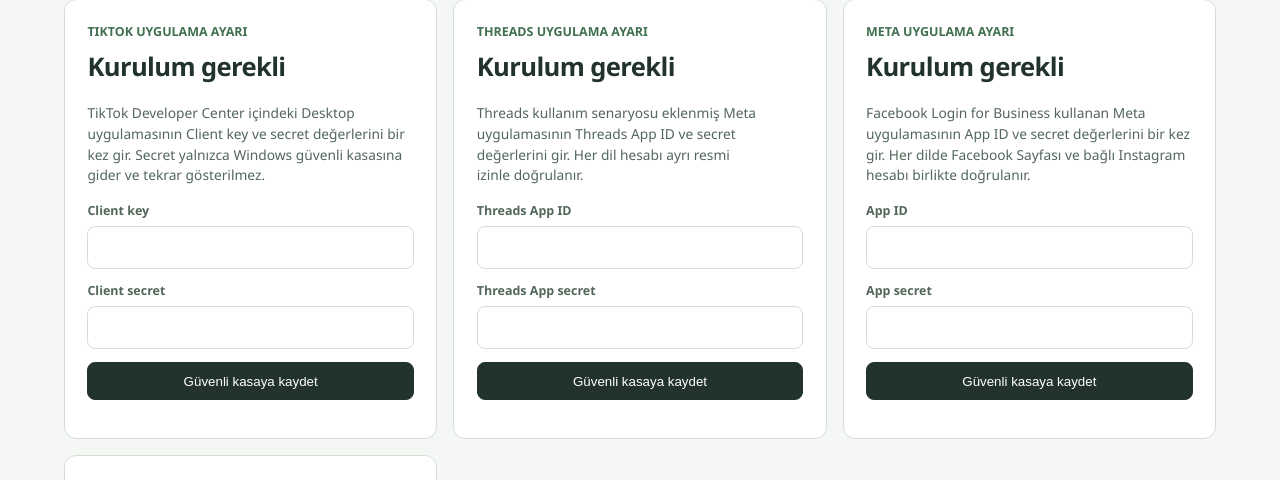
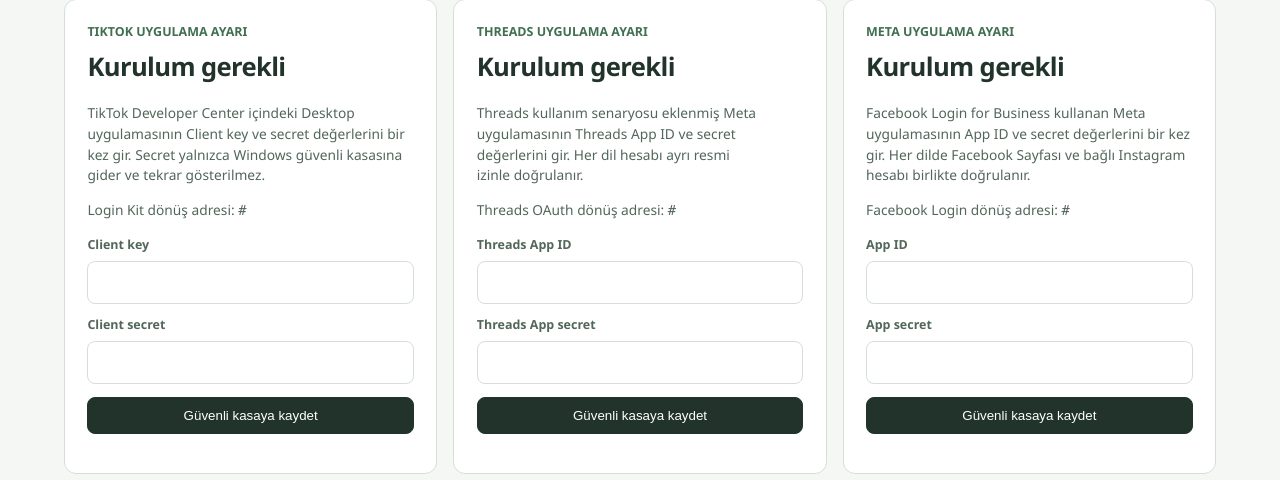
Before and after one commit to dehbkoclugu-afk/fasting_app, a Python web app: template social_funnel/src/social_funnel/web/templates/account_connections.html in a window 1280 px wide. Shown: the part 348-828 px from the top of the page. Run offline with Jinja, Linux system fonts and the light colour scheme; the template is opened without the code that fills it: most values are stand-ins (such as "Sample title", 1, 10 or a date in 2020).

Commit message:
fix: show provider OAuth callback URLs in account setup

```diff
--- a/social_funnel/src/social_funnel/web/routes.py
+++ b/social_funnel/src/social_funnel/web/routes.py
@@ -193,6 +193,9 @@ def make_router(db: Database, jobs: JobRepository, manifest: CampaignManifest, w
             "tiktok_configured": configured, "meta_configured": meta_configured,
             "threads_configured": threads_configured,
             "hosting_configured": hosting_configured,
+            "tiktok_callback_url": oauth_redirect_uri(request),
+            "meta_callback_url": meta_redirect_uri(request),
+            "threads_callback_url": threads_redirect_uri(request),
             "notice": messages.get(notice),
             "error": errors.get(error),
         })
--- a/social_funnel/src/social_funnel/web/static/app.css
+++ b/social_funnel/src/social_funnel/web/static/app.css
@@ -85,6 +85,7 @@ aside { padding: 1.4rem; align-self: start; }
 footer { padding: 1.2rem min(5vw, 5rem); border-top: 1px solid var(--line); color: var(--muted); font-size: .75rem; }
 .media-layout { display: grid; grid-template-columns: minmax(260px,.65fr) minmax(0,1.6fr); gap: 2rem; }
 .upload-card, .notice { background: var(--surface); border: 1px solid var(--line); border-radius: 12px; padding: 1.4rem; align-self: start; }
+.upload-card code { overflow-wrap: anywhere; }
 .upload-card form { display: grid; gap: .8rem; margin: 1rem 0; }
 .upload-card input[type=file] { border: 1px dashed var(--sage); border-radius: 8px; padding: 1rem; max-width: 100%; }
 .notice.error { border-color: #bb765f; margin-bottom: 1rem; }
--- a/social_funnel/src/social_funnel/web/templates/account_connections.html
+++ b/social_funnel/src/social_funnel/web/templates/account_connections.html
@@ -17,6 +17,7 @@
     <p class="eyebrow">TIKTOK UYGULAMA AYARI</p>
     <h2>{{ "Yapılandırıldı" if tiktok_configured else "Kurulum gerekli" }}</h2>
     <p class="muted">TikTok Developer Center içindeki Desktop uygulamasının Client key ve secret değerlerini bir kez gir. Secret yalnızca Windows güvenli kasasına gider ve tekrar gösterilmez.</p>
+    <p class="muted">Login Kit dönüş adresi: <code>{{ tiktok_callback_url }}</code></p>
     <form method="post" action="/accounts/tiktok/configure">
       <input type="hidden" name="csrf" value="{{ csrf }}">
       <label>Client key<input name="client_key" required autocomplete="off"></label>
@@ -29,6 +30,7 @@
     <p class="eyebrow">THREADS UYGULAMA AYARI</p>
     <h2>{{ "Yapılandırıldı" if threads_configured else "Kurulum gerekli" }}</h2>
     <p class="muted">Threads kullanım senaryosu eklenmiş Meta uygulamasının Threads App ID ve secret değerlerini gir. Her dil hesabı ayrı resmi izinle doğrulanır.</p>
+    <p class="muted">Threads OAuth dönüş adresi: <code>{{ threads_callback_url }}</code></p>
     <form method="post" action="/accounts/threads/configure">
       <input type="hidden" name="csrf" value="{{ csrf }}">
       <label>Threads App ID<input name="app_id" required autocomplete="off"></label>
@@ -41,6 +43,7 @@
     <p class="eyebrow">META UYGULAMA AYARI</p>
     <h2>{{ "Yapılandırıldı" if meta_configured else "Kurulum gerekli" }}</h2>
     <p class="muted">Facebook Login for Business kullanan Meta uygulamasının App ID ve secret değerlerini bir kez gir. Her dilde Facebook Sayfası ve bağlı Instagram hesabı birlikte doğrulanır.</p>
+    <p class="muted">Facebook Login dönüş adresi: <code>{{ meta_callback_url }}</code></p>
     <form method="post" action="/accounts/meta/configure">
       <input type="hidden" name="csrf" value="{{ csrf }}">
       <label>App ID<input name="app_id" required autocomplete="off"></label>
```
Also changed, not shown: social_funnel/tests/web/test_account_routes.py (+13 -0 lines).
